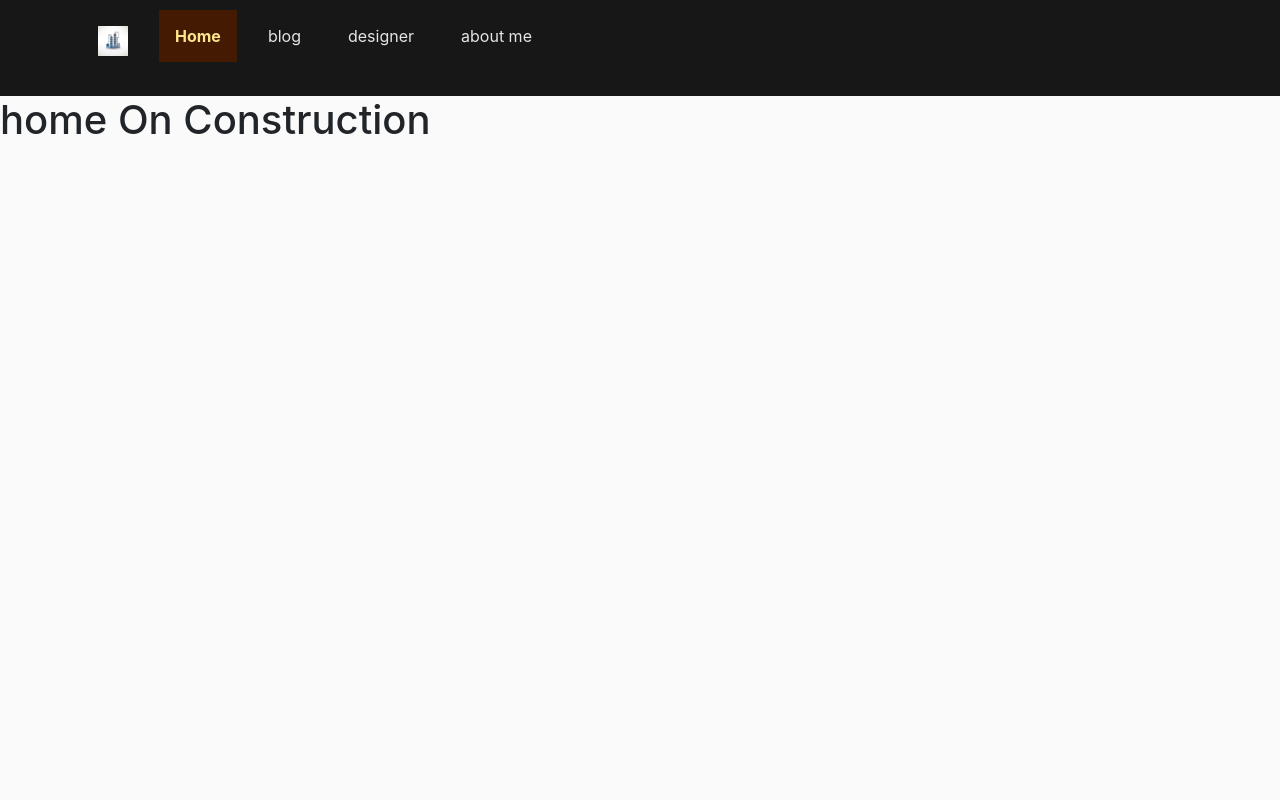
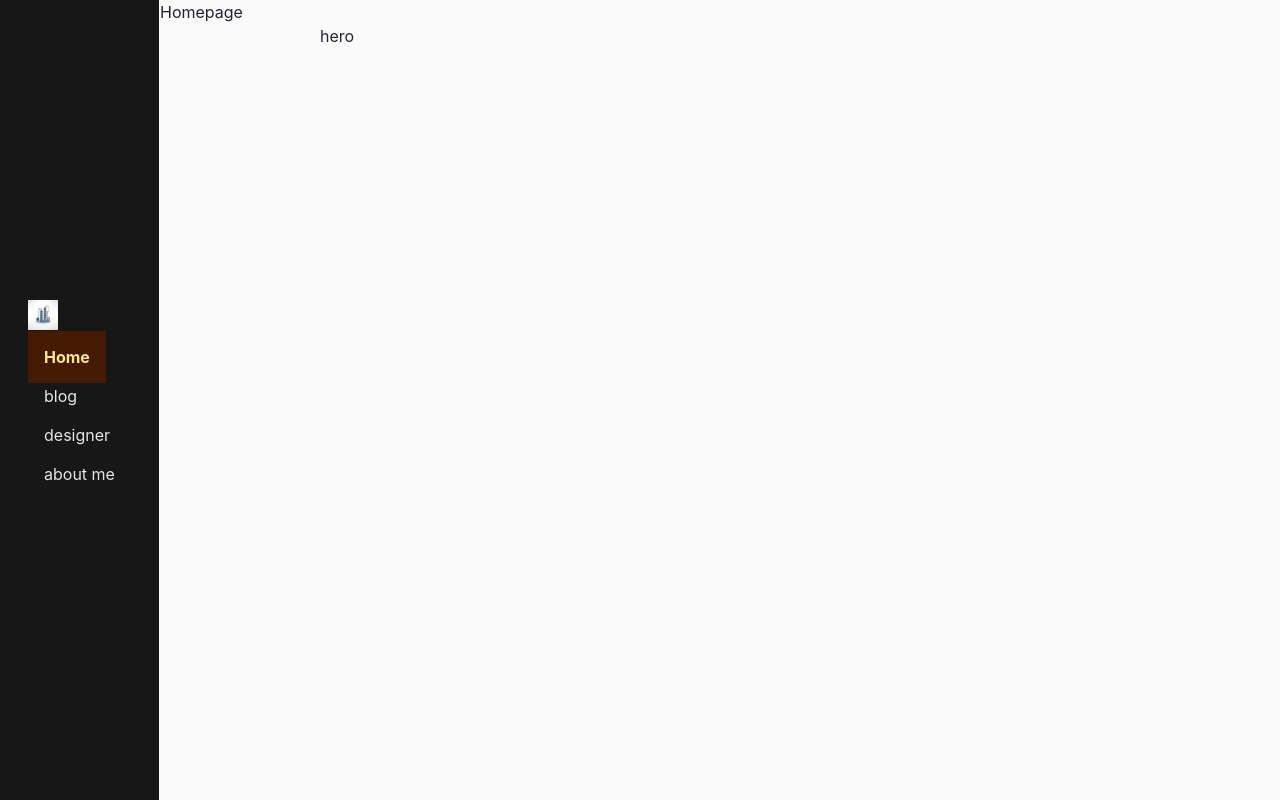
Before and after one commit to carlosfpj/equipment-designer, a React (Create React App) app in the folder frontend/: page / in a window 1280 px wide. Built offline with nearby package versions, Linux system fonts and the light colour scheme.

Commit message:
add frontend stuff

```diff
--- a/frontend/src/App.tsx
+++ b/frontend/src/App.tsx
@@ -1,7 +1,7 @@
 import React from 'react';
 import { BrowserRouter, Route } from 'react-router-dom';
 import {Routes} from 'react-router-dom';
-import DashPage from './pages/Dashpage';
+import Homepage from './pages/Homepage';
 import DesignerPage from './pages/Designerpage';
 import Blogpage from './pages/Blogpage';
 import AboutMePage from './pages/AboutMePage';
@@ -10,26 +10,27 @@ import PipeLiquid from './pages/PipeLiquid';
 import SeparatorPage from './pages/SeparatorPage';
 import PipeGas from './pages/PipeGas';
 import OnConstruction from './pages/OnConstruction';
+import styles from "./assets/styles/Designerpage.module.css";
 
 function App() {
   return (
     <BrowserRouter>
-      <NavigationBar/>
+        <NavigationBar />
         <Routes>
           <Route
             path='/'
-            element={<OnConstruction page={"home"}/>}>
+            element={<Homepage />}>
           </Route>
           <Route
             path='/blog'
-            element={<OnConstruction page={"blog"}/>}>
+            element={<OnConstruction page={"blog"} />}>
           </Route>
           <Route
             path='/designer'
             element={<DesignerPage />}>
             <Route
               path='pipes/singlephase/liquid'
-              element={<PipeLiquid/>}>
+              element={<PipeLiquid />}>
             </Route>
             <Route
               path='pipes/singlephase/gas'
--- a/frontend/src/components/Navbar/NavBar.css
+++ b/frontend/src/components/Navbar/NavBar.css
@@ -8,10 +8,15 @@
 
 .navbar {
   background-color: rgb(23 23 23);
+  position: fixed;
+  top: 0;
+  left: 0;
+  height: 100vh;
 }
 
 .navbar ul {
   display: flex;
+  flex-direction: column;
   justify-content: start;
   gap: 15px;
   padding: 1em;
--- /dev/null
+++ b/frontend/src/pages/Homepage.css
@@ -0,0 +1,3 @@
+.main {
+  padding-inline: 10rem;
+}
--- /dev/null
+++ b/frontend/src/pages/Homepage.tsx
@@ -0,0 +1,14 @@
+import "./Homepage.css";
+
+const HomePage = () => {
+  return (
+    <div className="main">
+      <header>
+        Homepage
+        <div className="main">hero</div>
+      </header>
+    </div>
+  )
+}
+
+export default HomePage
```
Also changed, not shown: frontend/src/pages/Dashpage.tsx (deleted, +0 -7 lines).
